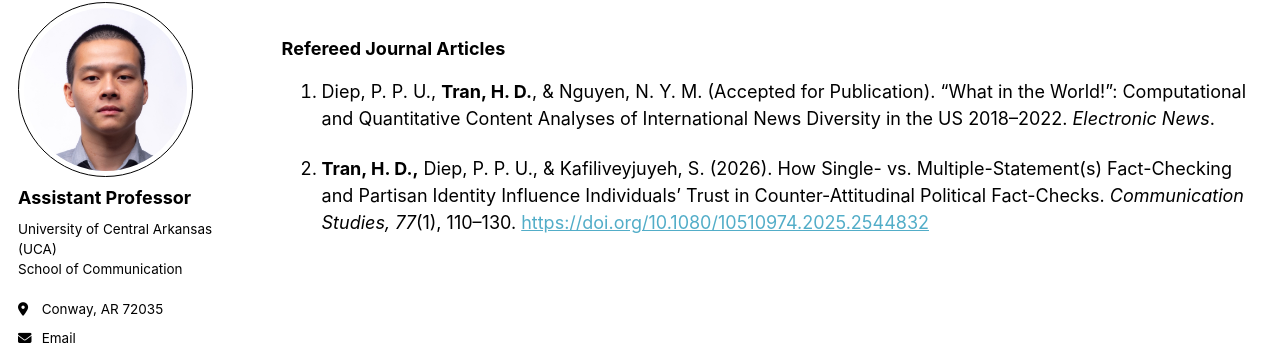
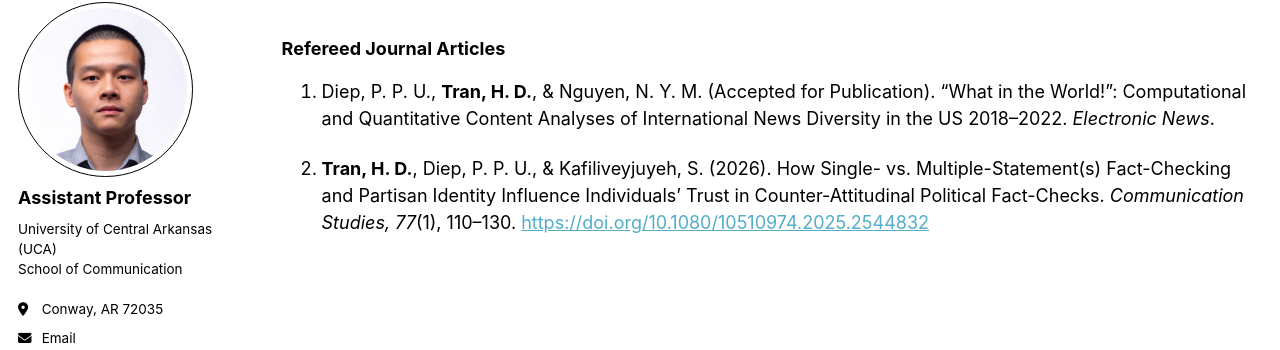
Before and after one commit to hdattran/hdattran.github.io, a Jekyll site: the page built from _pages/publications.md, in a window 1280 px wide. Shown: the part 124-474 px from the top of the page. Built offline with Jekyll 4.4.1, drawn with Linux system fonts in a browser that asks for light colours; some web fonts are replaced.

```diff
--- a/_pages/publications.md
+++ b/_pages/publications.md
@@ -10,4 +10,4 @@ author_profile: true
 
 1. Diep, P. P. U., **Tran, H. D.**, & Nguyen, N. Y. M. (Accepted for Publication). “What in the World!”: Computational and Quantitative Content Analyses of International News Diversity in the US 2018–2022. _Electronic News_.
 
-2. **Tran, H. D.,** Diep, P. P. U., & Kafiliveyjuyeh, S. (2026). How Single- vs. Multiple-Statement(s) Fact-Checking and Partisan Identity Influence Individuals’ Trust in Counter-Attitudinal Political Fact-Checks. _Communication Studies, 77_(1), 110–130. <a href="https://doi.org/10.1080/10510974.2025.2544832" target="_blank" rel="noopener noreferrer">https://doi.org/10.1080/10510974.2025.2544832</a>
+2. **Tran, H. D.**, Diep, P. P. U., & Kafiliveyjuyeh, S. (2026). How Single- vs. Multiple-Statement(s) Fact-Checking and Partisan Identity Influence Individuals’ Trust in Counter-Attitudinal Political Fact-Checks. _Communication Studies, 77_(1), 110–130. <a href="https://doi.org/10.1080/10510974.2025.2544832" target="_blank" rel="noopener noreferrer">https://doi.org/10.1080/10510974.2025.2544832</a>
```
